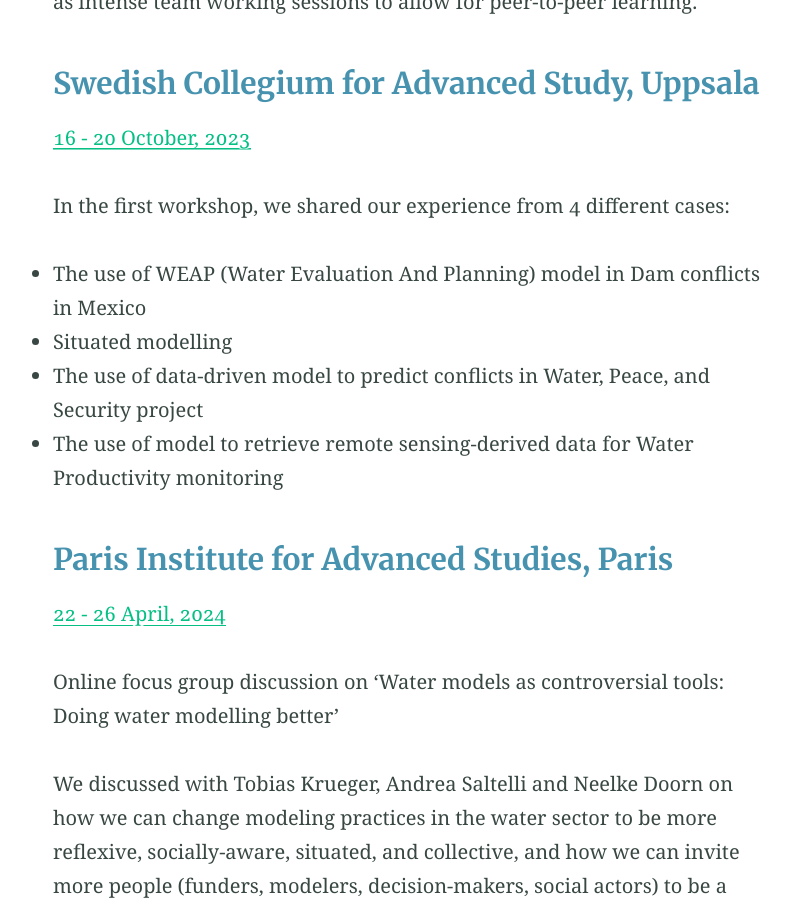
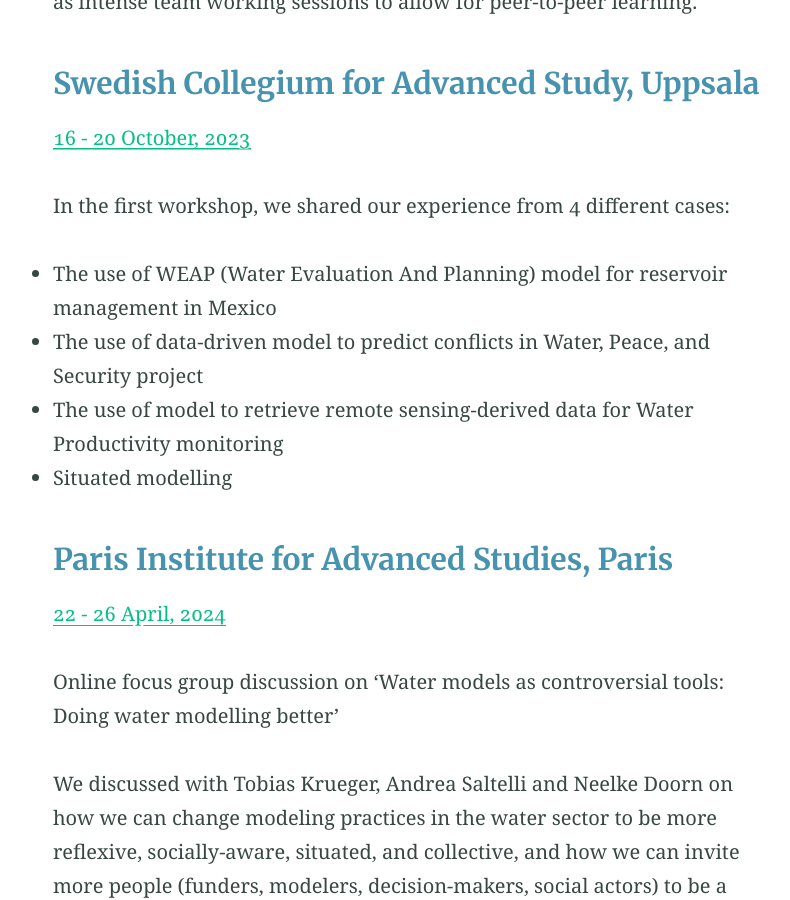
Before and after one commit to cat-water-models/cat-water-models.github.io, a Jekyll site: the page built from workshops.md, in a window 1280 px wide and 900 px high, scrolled down 629 px. Shown: the whole window, without its empty margins (230-1020 px from the left). Built offline with Jekyll 4.4.1, drawn with Linux system fonts in a browser that asks for light colours.

Commit message:
Update workshops.md

```diff
--- a/workshops.md
+++ b/workshops.md
@@ -13,10 +13,10 @@ We are working together through in-person workshops every six months over two ye
 [16 - 20 October, 2023](http://www.swedishcollegium.se/subfolders/News/2023/CAT%20group%20visit_231020.html)
 
 In the first workshop, we shared our experience from 4 different cases:
-- The use of WEAP (Water Evaluation And Planning) model in Dam conflicts in Mexico
-- Situated modelling
+- The use of WEAP (Water Evaluation And Planning) model for reservoir management in Mexico
 - The use of data-driven model to predict conflicts in Water, Peace, and Security project
 - The use of model to retrieve remote sensing-derived data for Water Productivity monitoring
+- Situated modelling
 
 ### Paris Institute for Advanced Studies, Paris
 
```
